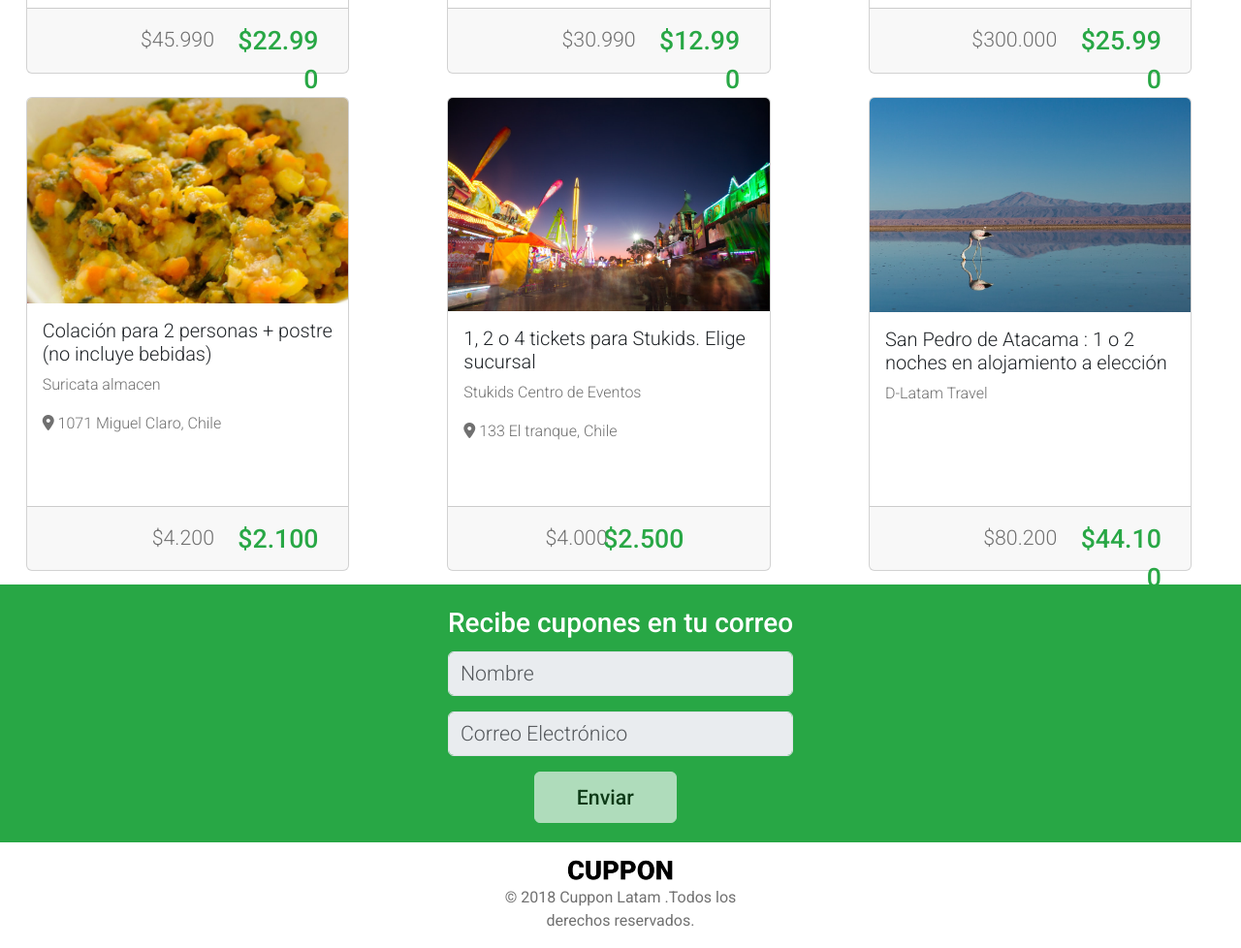
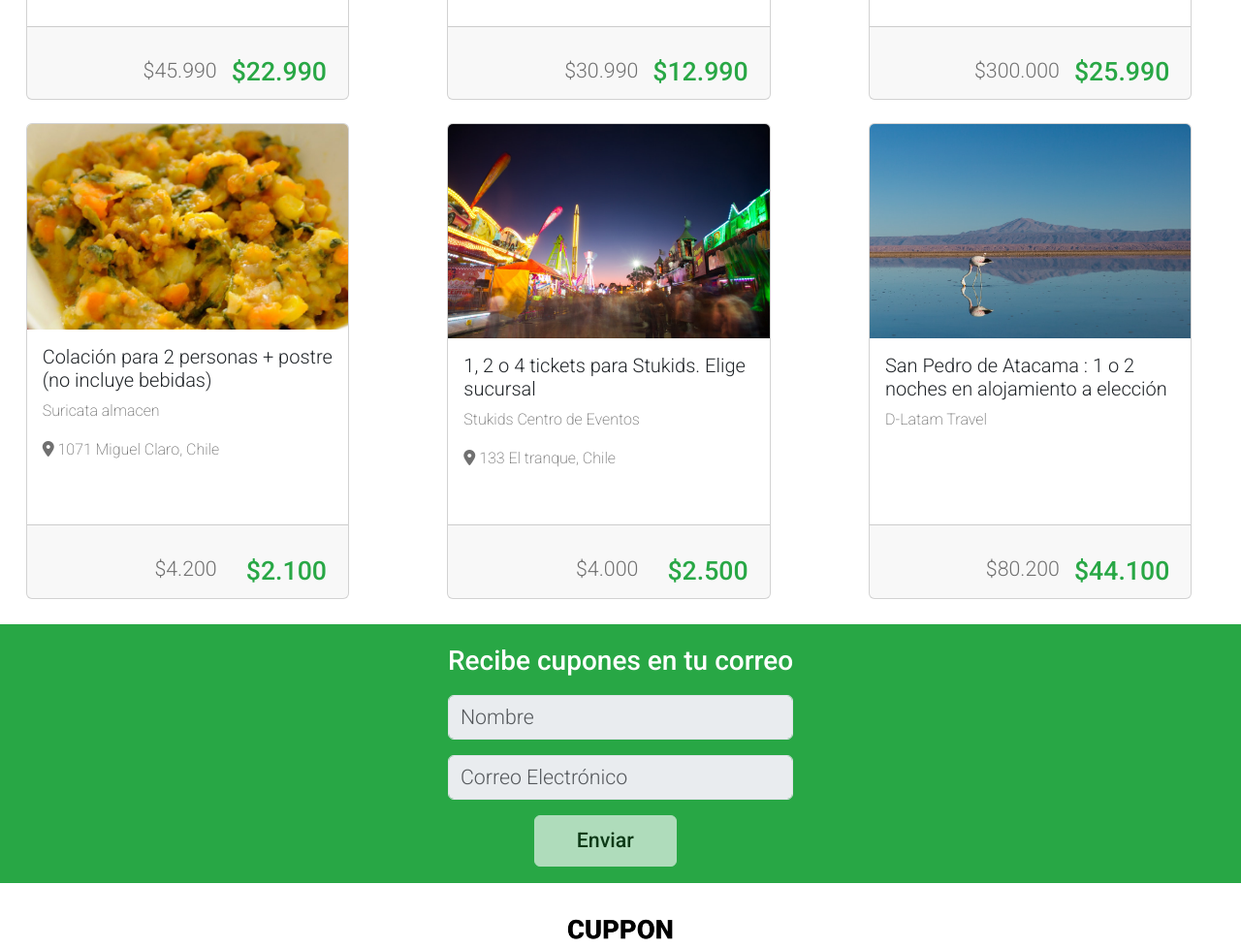
Before and after one commit to fossesi/Desafio-Cuppon, a plain HTML site: page index.html in a window 1280 px wide. Shown: the part 494-1472 px from the top of the page at 97% size. Drawn offline with nearby package versions, Linux system fonts and the light colour scheme.

Commit message:
corrige alineamientos y espacios top y bottom

```diff
--- a/assets/css/styles.css
+++ b/assets/css/style.css
@@ -28,40 +28,41 @@ h5 {
     font-weight: 300;
 }
 
+.cards {
+    display flex;
+    justify-content: space-evenly;
+}
+
 .card {
     width: 250pt;
-    margin-top: 80px;
-    margin-bottom: 40px;
+    margin-top: 80pt;
+    margin-bottom: 40pt;
     margin-left: 20pt;
 }
 
 .card-body {
-    height: 80px;
+    height: 10pt;
     width: 250pt;
     margin: auto;
 }
 
 .card-body p {
-    font-weight: 300;
+    font-weight: 250;
     color: #707070;
 }
 
-.card-footer {
-    height: 50pt;
-    align-items: center;
-    padding: 0%;
-}
-
 small {
+    display: flex;
+    flex-direction: row;
+    justify-content: space-evenly;
     margin-top: 4pt;
     text-align: right;
     width: 260pt;
-    align-content: end;
 }
 
 .precio-anterior {
     width: 80pt;
-    padding-left: 10pt;
+    padding-right: 10pt;
     margin-top: 12pt;
     margin-bottom: 0%;
     text-align: right;
@@ -71,7 +72,7 @@ small {
 }
 
 .precio-oferta {
-    width: 74pt;
+    width: 90pt;
     margin-top: 10pt;
     margin-bottom: 0%;
     padding-left: 10pt;
@@ -81,6 +82,14 @@ small {
     color: #28A745;
 }
 
+legend {
+    margin-top: 10pt;
+    margin-bottom: 10pt;
+    font-size: 21pt;
+    color: #FFFFFF;
+    font-weight: 500;
+}
+
 .datos-personales {
     height: 200pt;
     width: auto;
@@ -88,21 +97,9 @@ small {
     justify-content: center;
     align-items: center;
     background-color:#28A745;
-    padding-top: 10pt;
-    margin-top: 70pt;
+    padding-bottom: 10pt;
+    margin-top: 100pt;
     margin-bottom: 10pt;
-    padding-bottom: 20pt;
-}
-
-form {
-    justify-content: center;
-}
-
-legend {
-    margin-top: 10pt;
-    font-size: 21pt;
-    color: #FFFFFF;
-    font-weight: 500;
 }
 
 .datos-personales input {
@@ -120,7 +117,8 @@ legend {
 
 footer img {
     display: block;
-    border-top: 24pt;
+    margin-top: 24pt;
+    margin-bottom: 10pt;
     margin-left: auto;
     margin-right: auto;
     width: 82pt;
@@ -128,11 +126,10 @@ footer img {
 }
 
 footer p {
+    width: 200pt;
     text-align: center;
-    justify-content: center;
-    width: 200pt;
+    padding-bottom: 10pt;
     margin-left: auto;
     margin-right: auto;
     color: #707070;
-    margin-bottom: 20pt;
 }
--- a/index.html
+++ b/index.html
@@ -8,12 +8,12 @@
     <script src="https://kit.fontawesome.com/9a76d912c8.js" crossorigin="anonymous"></script>
     <link rel="stylesheet" href="https://use.fontawesome.com/releases/v5.12.1/css/all.css">
     <title>Desafío Cuppon</title>
-    <link rel="stylesheet" href="assets/css/styles.css">
+    <link rel="stylesheet" href="assets/css/style.css">
 </head>
 
 <body>
+
     <header >
-
         <!--Navbar-->
         <nav class="navbar fixed-top">
             <div class="container-fluid">
@@ -59,8 +59,7 @@
     </header>
 
     <!--cards-->
-    <section>
-
+    <section class="cards">
         <div class="row row-cols-1 row-cols-md-3 g-4">
             <!--card1-plumón-->
             <div class="col">
@@ -72,10 +71,10 @@
                         <p><i class="fa-solid fa-location-dot"></i> 9191 Avenida Vitacura, Chile</p>
                     </div>
                     <div class="card-footer">
-                        <small class="text-body-secondary row">
+                        <small class="text-body-secondary">
                             <div class="col-3"></div>
-                            <div class="col-4"><p class="precio-anterior">$45.990</p></div>
-                            <div class="col-4"><p class="precio-oferta">$22.990</p></div>
+                            <div class="col-3"><p class="precio-anterior">$45.990</p></div>
+                            <div class="col-6"><p class="precio-oferta">$22.990</p></div>
                         </small>
                     </div>
                 </div>
@@ -91,10 +90,10 @@
                         <p><i class="fa-solid fa-location-dot"></i> 777 Jesse Pinkman, Chile</p>
                     </div>
                     <div class="card-footer">
-                        <small class="text-body-secondary row">
+                        <small class="text-body-secondary">
                             <div class="col-3"></div>
-                            <div class="col-4"><p class="precio-anterior">$30.990</p></div>
-                            <div class="col-4"><p class="precio-oferta">$12.990</p></div>
+                            <div class="col-3"><p class="precio-anterior">$30.990</p></div>
+                            <div class="col-6"><p class="precio-oferta">$12.990</p></div>
                         </small>
                     </div>
                 </div>
@@ -110,10 +109,10 @@
                         <p><i class="fa-solid fa-location-dot"></i> 1342, Blanco Encalada, Chile</p>
                     </div>
                     <div class="card-footer">
-                        <small class="text-body-secondary row">
+                        <small class="text-body-secondary">
                             <div class="col-3"></div>
-                            <div class="col-4"><p class="precio-anterior">$300.000</p></div>
-                            <div class="col-4"><p class="precio-oferta">$25.990</p></div>
+                            <div class="col-3"><p class="precio-anterior">$300.000</p></div>
+                            <div class="col-6"><p class="precio-oferta">$25.990</p></div>
                         </small>
                     </div>
                 </div>
@@ -129,10 +128,10 @@
                         <p><i class="fa-solid fa-location-dot"></i> 1071 Miguel Claro, Chile</p>
                     </div>
                     <div class="card-footer">
-                        <small class="text-body-secondary row">
+                        <small class="text-body-secondary">
                             <div class="col-3"></div>
-                            <div class="col-4"><p class="precio-anterior">$4.200</p></div>
-                            <div class="col-4"><p class="precio-oferta">$2.100</p></div>
+                            <div class="col-3"><p class="precio-anterior">$4.200</p></div>
+                            <div class="col-6"><p class="precio-oferta">$2.100</p></div>
                         </small>
                     </div>
                 </div>
@@ -148,15 +147,14 @@
                         <p><i class="fa-solid fa-location-dot"></i> 133 El tranque, Chile</p>
                     </div>
                     <div class="card-footer">
-                        <small class="text-body-secondary row">
-                            <div class="col-2"></div>
+                        <small class="text-body-secondary">
+                            <div class="col-3"></div>
                             <div class="col-3"><p class="precio-anterior">$4.000</p></div>
-                            <div class="col-7"><p class="precio-oferta">$2.500</p></div>
+                            <div class="col-6"><p class="precio-oferta">$2.500</p></div>
                         </small>
                     </div>
                 </div>
             </div>
-
 
             <!--card6-san-pedro-->
             <div class="col">
@@ -167,10 +165,10 @@
                         <p class="card-text">D-Latam Travel</p>
                     </div>
                     <div class="card-footer">
-                        <small class="text-body-secondary row">
+                        <small class="text-body-secondary">
                             <div class="col-3"></div>
-                            <div class="col-4"><p class="precio-anterior">$80.200</p></div>
-                            <div class="col-4"><p class="precio-oferta">$44.100</p></div>
+                            <div class="col-3"><p class="precio-anterior">$80.200</p></div>
+                            <div class="col-6"><p class="precio-oferta">$44.100</p></div>
                         </small>
                     </div>
                 </div>
```
